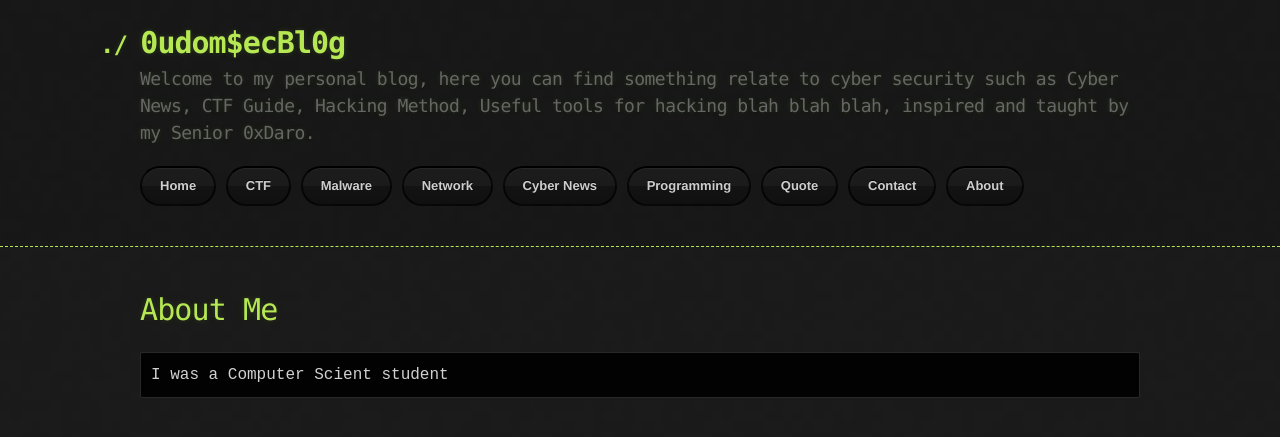
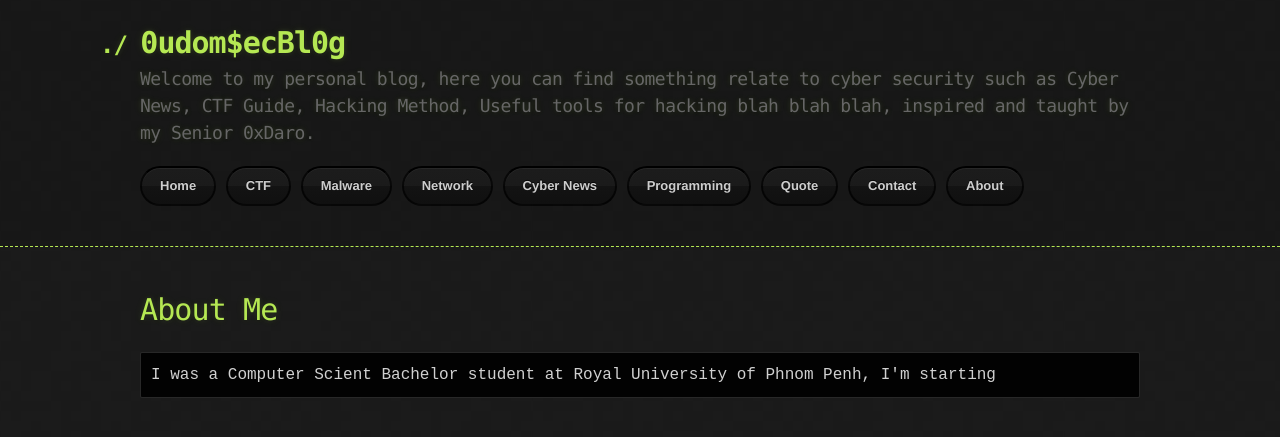
Before and after one commit to OudomSec/oudomsec.github.io, a Jekyll site: the page built from about.md, in a window 1280 px wide. Shown: the top 437 px of the page. Built offline with Jekyll 4.4.1, drawn with Linux system fonts in a browser that asks for light colours.

````diff
--- a/_config.yml
+++ b/_config.yml
@@ -24,8 +24,8 @@ description: >- # this means to ignore newlines until "baseurl:"
   Welcome to my personal blog, here you can find something relate to cyber security such as Cyber News, CTF Guide, Hacking Method, Useful tools for hacking blah blah blah, inspired and taught by my Senior 0xDaro.
 baseurl: "" # the subpath of your site, e.g. /blog
 url: "" # the base hostname & protocol for your site, e.g. http://example.com
-twitter_username: Domenic
-github_username:  OudomSec
+twitter_username: Rattanakoudom2
+# github_username:  OudomSec
 
 # Build settings
 theme: jekyll-theme-hacker
--- a/_layouts/page.html
+++ b/_layouts/page.html
@@ -2,4 +2,5 @@
 layout: default
 ---
 
+
 {{ content }}
--- a/about.md
+++ b/about.md
@@ -7,5 +7,5 @@ permalink: /about/
 # About Me
 
 ```
-I was a Computer Scient student
+I was a Computer Scient Bachelor student at Royal University of Phnom Penh, I'm starting
 ```
````
